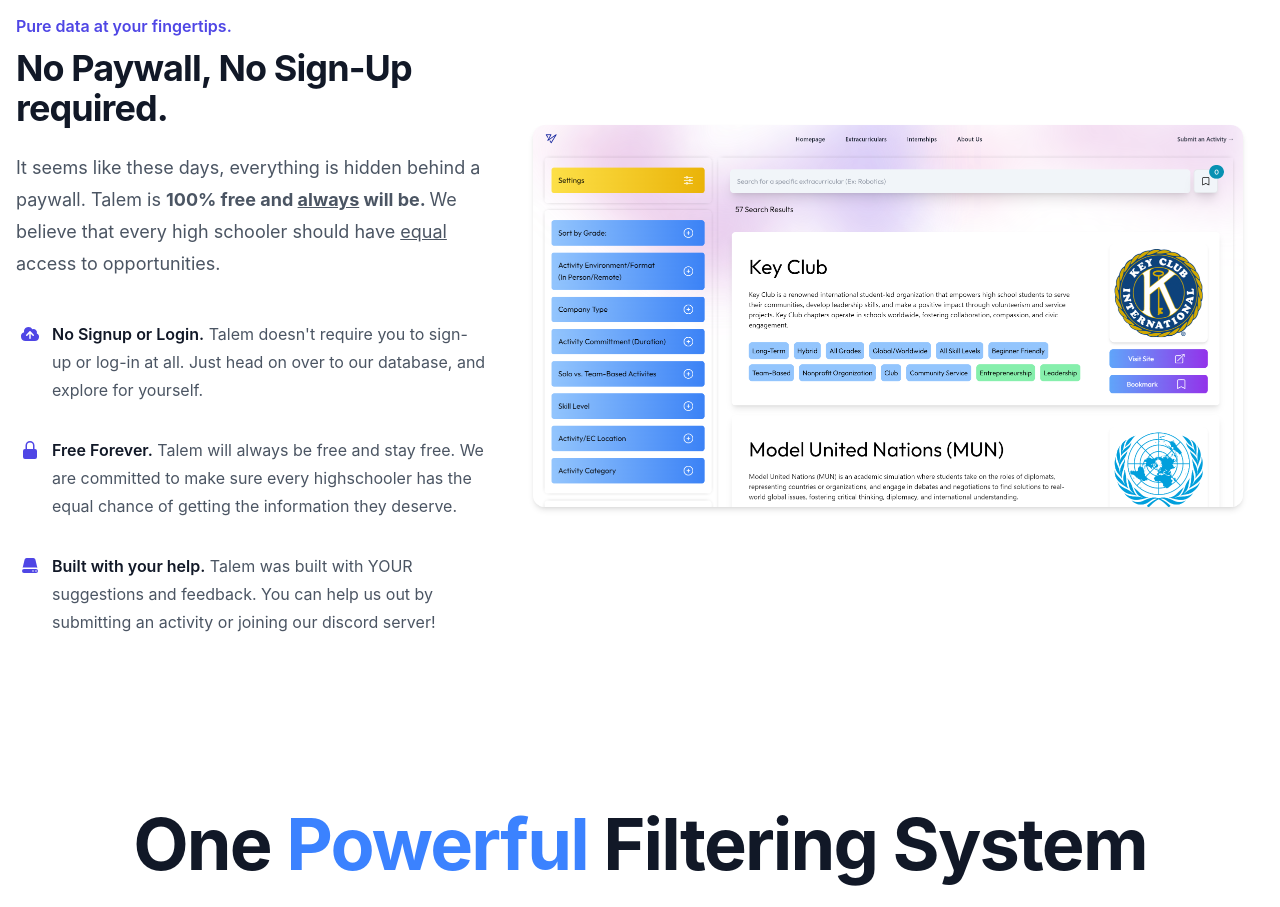
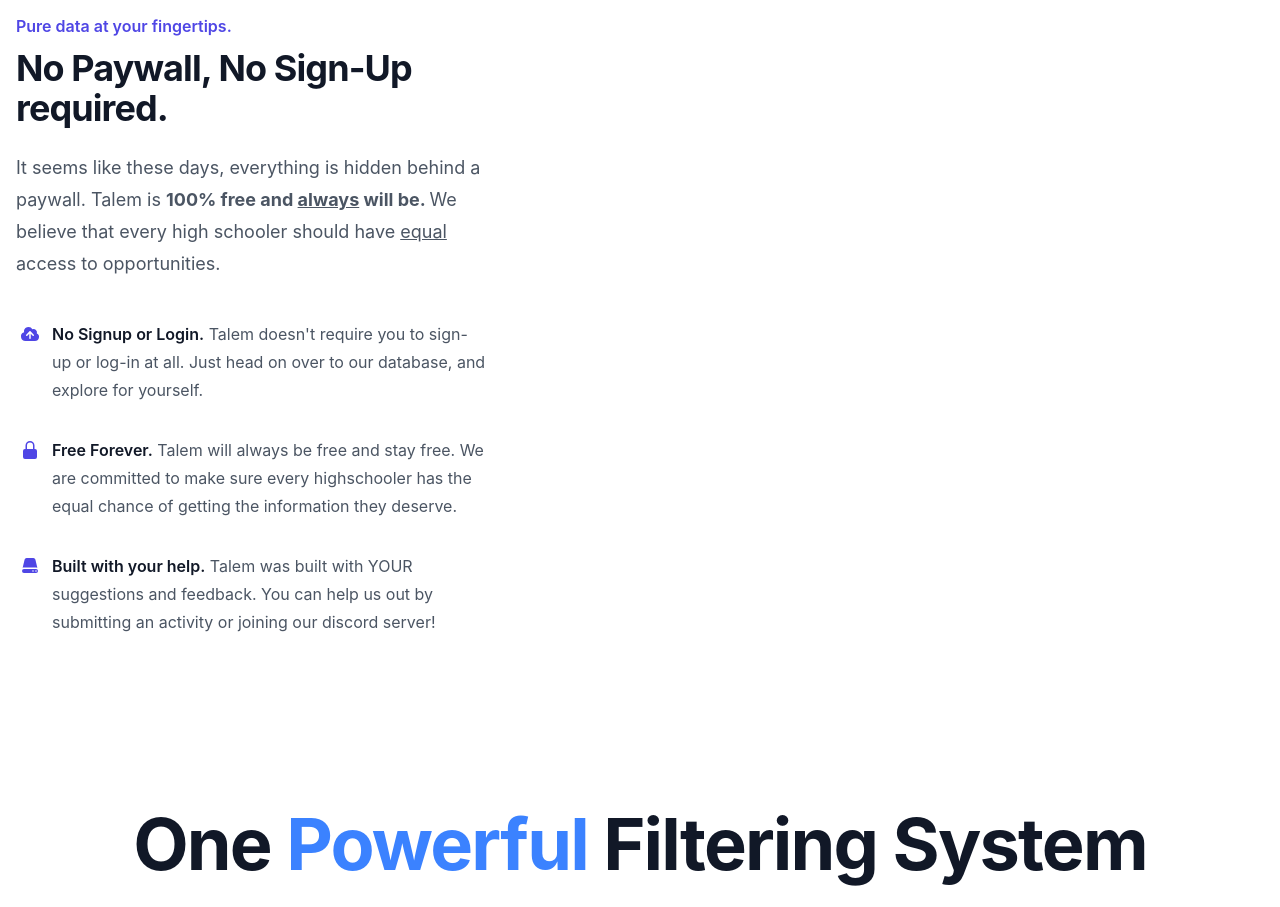
Before and after one commit to ekwoka/talem-app, a React (Create React App) app: page / in a window 1280 px wide. Shown: the part 1920-2827 px from the top of the page. Built offline with nearby package versions, Linux system fonts and the light colour scheme; no server answers; the database is empty; the HTML template or start-up script is replaced by a standard one.

Commit message:
Added lazy loading to image

```diff
--- a/src/Components/DetailsFree.jsx
+++ b/src/Components/DetailsFree.jsx
@@ -1,6 +1,7 @@
 import { React } from 'react';
 import { CloudArrowUpIcon, LockClosedIcon, ServerIcon } from '@heroicons/react/20/solid';
 import talemDemo from '.././Images/talemDemo.png';
+import LazyLoad from 'react-lazy-load';
 
 const features = [
   {
@@ -49,11 +50,13 @@ export default function DetailsFree() {
             </div>
           </div>
           <div className="col-span-7 flex justify-start items-center">
-            <img
+            <LazyLoad>
+              <img
               src={talemDemo}
               alt="Product screenshot"
               className="w-[95%] rounded-xl shadow-md ring-gray-400/10 mr-10"
-            />
+              />
+            </LazyLoad>
           </div>
         </div>
       </div>
```
